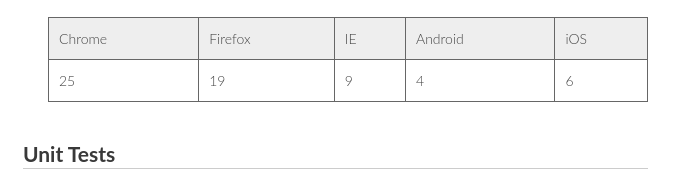
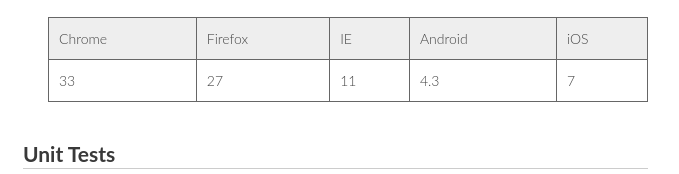
Before and after one commit to Scout24/CheckABox, a plain HTML site: page index.html in a window 1280 px wide. Shown: the part 3662-3836 px from the top of the page, 472-1151 px from the left. Drawn offline with nearby package versions, Linux system fonts and the light colour scheme; a script that the page names is missing.

Commit message:
moved external libs, updated browser support

```diff
--- a/index.html
+++ b/index.html
@@ -214,11 +214,11 @@
             </thead>
             <tbody>
             <tr>
-                <td>25</td>
-                <td>19</td>
-                <td>9</td>
-                <td>4</td>
-                <td>6</td>
+                <td>33</td>
+                <td>27</td>
+                <td>11</td>
+                <td>4.3</td>
+                <td>7</td>
             </tr>
             </tbody>
         </table>
@@ -242,7 +242,7 @@
 
 <script src="http://code.jquery.com/jquery-1.11.0.min.js"></script>
 <script src="external/highlightjsjs/highlight.pack.js"></script>
-<script src="js/scale.fix.js"></script>
+<script src="external/scale.fix.js"></script>
 <script src="lib/checkABox.min.js"></script>
 
 
```
Also changed, not shown: external/scale.fix.js (renamed from js/scale.fix.js).
